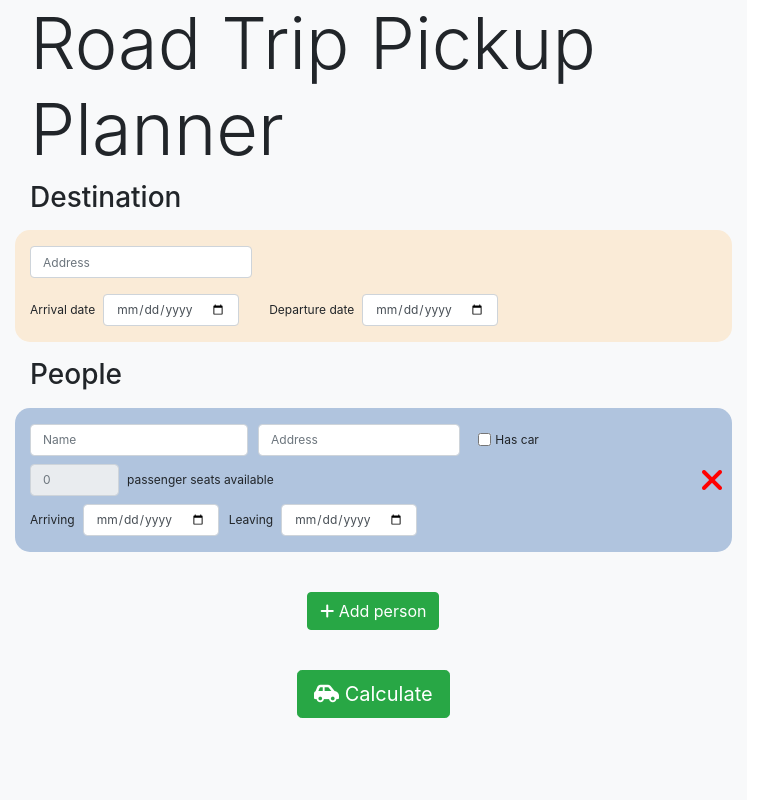
After one commit to CameronStollery/road-trip-planner, a Python web app: template templates/index.html in a window 1280 px wide. The commit adds this page. Shown: the whole page, without its empty margins (0-780 px from the left). Run offline with Jinja, Linux system fonts and the light colour scheme; the template is opened without the code that fills it, so the values that code supplies are empty; a map, chart or similar area stays blank; some libraries are stand-ins or nearby versions.

Commit message:
Complete initial UI, change folder structure

```diff
--- /dev/null
+++ b/static/script.js
@@ -0,0 +1,78 @@
+// Initialise Google Maps map
+var mapScript = document.createElement('script');
+mapScript.src = 'https://maps.googleapis.com/maps/api/js?key=AIzaSyAZqd560N7fjqbqMCLhk-uDZOpX29xsYDQ&callback=initMap';
+mapScript.defer = true;
+
+window.initMap = function() {
+    map = new google.maps.Map(document.getElementById('map'), {
+        center: {lat: -37.8136, lng: 144.9631},
+        zoom: 10
+      });
+};
+
+document.head.appendChild(script);
+
+// Initialise Google Maps drawing library
+
+
+$('#people').on('click', '.delete', function() {
+  var person = $(this).parent().parent();
+  person.slideUp(200, function() {
+    person.remove();
+  });
+});
+
+$('#people').on('click', 'input.hasCar', function() {
+  var passengers = $(this).parent().next().find('input');
+  passengers.prop('disabled', !passengers.prop('disabled'));
+});
+
+var numPeople = 1;
+
+function personHtml(n) {
+  return `
+    <div class="row input-row person py-2 px-0 my-3" id="person-${n}"> \
+      <div class="col-11"> \
+          <div class="form-row"> \
+              <div class="col-md-auto"> \
+                  <label class="sr-only" for="name-${n}">Name</label> \
+                  <input type="text" class="form-control my-2 mr-sm-0" id="name-${n}" placeholder="Name"> \
+              </div> \
+              <div class="col-md-4"> \
+                  <label class="sr-only" for="addr-${n}">Address</label> \
+                  <input type="text" class="form-control my-2 mr-sm-0" id="addr-${n}" placeholder="Address">   \
+              </div> \
+              <div class="col-md-auto form-inline ml-2"> \
+                    <input class="form-check-input hasCar" type="checkbox" id="hasCar-${n}"> \
+                    <label class="form-check-label hasCar" for="hasCar-${n}">Has car</label> \
+                  </div> \
+              <div class="col-md-auto form-inline"> \
+                  <input type="number" min="0" max="50" class="form-control mr-2" id="passengers-${n}" placeholder="0" disabled> \
+                  <label class="" for="passengers-${n}">passenger seats available</label> \
+              </div> \
+          </div> \
+          <div class="form-row"> \
+              <div class="col-md-auto form-inline"> \
+                  <label class="mr-2 mb-0" for="pickup-${n}">Arriving</label> \
+                  <input type="date" class="form-control my-2 mr-sm-0" id="pickup-${n}" placeholder="Pick-up date">     \
+              </div> \
+              <div class="col-md-auto form-inline"> \
+                  <label class="mr-2 mb-0" for="dropoff-${n}">Leaving</label> \
+                  <input type="date" class="form-control my-2 mr-sm-0" id="dropoff-${n}" placeholder="Drop-off date">   \
+              </div> \
+          </div> \
+      </div> \
+      <div class="col-1 d-flex"> \
+          <button type="button" class="btn d-flex align-self-center delete"> \
+              <i class="fas fa-times"></i> \
+          </button> \
+      </div> \
+    </div>
+  `
+};
+
+$('#addPerson').click(function() {
+  numPeople += 1;
+  $('#addPersonRow').before(personHtml(numPeople));
+  $(`#person-${numPeople}`).hide().slideDown(200);
+});
--- a/style.css
+++ b/static/style.css
@@ -30,3 +30,7 @@ body {
 .constraint {
     background-color: lightcoral;
 }
+
+.hasCar:hover {
+    cursor: pointer;
+}
--- /dev/null
+++ b/templates/index.html
@@ -0,0 +1,119 @@
+<!DOCTYPE html>
+<html lang="en">
+    <head>
+        <meta charset="utf-8">
+        <meta name="viewport" content="width=device-width, initial-scale=1, maximum-scale=1,user-scalable=no, shrink-to-fit=no">
+
+        <!-- Polyfill script -->
+        <script src="https://polyfill.io/v3/polyfill.min.js?features=default"></script>
+
+        <!-- Bootstrap, jQuery and Font Awesome scripts and stylesheets -->
+        <link rel="stylesheet" href="https://stackpath.bootstrapcdn.com/bootstrap/4.5.0/css/bootstrap.min.css" integrity="sha384-9aIt2nRpC12Uk9gS9baDl411NQApFmC26EwAOH8WgZl5MYYxFfc+NcPb1dKGj7Sk" crossorigin="anonymous">
+        <script src="https://code.jquery.com/jquery-3.5.1.min.js" integrity="sha256-9/aliU8dGd2tb6OSsuzixeV4y/faTqgFtohetphbbj0=" crossorigin="anonymous"></script>
+        <script src="https://cdn.jsdelivr.net/npm/popper.js@1.16.0/dist/umd/popper.min.js" integrity="sha384-Q6E9RHvbIyZFJoft+2mJbHaEWldlvI9IOYy5n3zV9zzTtmI3UksdQRVvoxMfooAo" crossorigin="anonymous"></script>
+        <script src="https://stackpath.bootstrapcdn.com/bootstrap/4.5.0/js/bootstrap.min.js" integrity="sha384-OgVRvuATP1z7JjHLkuOU7Xw704+h835Lr+6QL9UvYjZE3Ipu6Tp75j7Bh/kR0JKI" crossorigin="anonymous"></script>
+        <script src="https://kit.fontawesome.com/9b7acfcafe.js" crossorigin="anonymous"></script>
+
+        <link rel="stylesheet" href="../static/style.css">
+        <script defer src="../static/script.js"></script>
+
+        <title>Road Trip Pickup Planner</title>
+    </head>
+    <body>
+        <div class="container-fluid">
+            <div class="row">
+                <div id="details" class="col-lg-7 bg-light vh-100">
+                    <div class="container-lg">
+                        <h1 class="display-3">Road Trip Pickup Planner</h1>
+                        <form action="results.html" method="get">
+                            <div id="destination">
+                                <h3>Destination</h3>
+                                <div class="row input-row destination py-2 px-0 my-3">
+                                    <div class="col-12">
+                                        <div class="form-row">
+                                            <div class="col-md-4">
+                                                <label class="sr-only" for="addr-dest">Address</label>
+                                                <input type="text" class="form-control my-2 mr-sm-0" id="addr-dest" placeholder="Address">
+                                            </div>
+                                            <div class="col-md-auto">
+                                                <div class="row">
+                                                    <div class="col-md-auto form-inline">
+                                                        <label class="mr-2 mb-0" for="pickup-dest">Arrival date</label>
+                                                        <input type="date" class="form-control my-2 mr-sm-0" id="pickup-dest" placeholder="Pick-up date">
+                                                    </div>
+                                                    <div class="col-md-auto form-inline">
+                                                        <label class="mr-2 mb-0" for="dropoff-dest">Departure date</label>
+                                                        <input type="date" class="form-control my-2 mr-sm-0" id="dropoff-dest" placeholder="Drop-off date">
+                                                    </div>
+                                                </div>
+                                            </div>
+                                        </div>
+                                    </div>
+                                </div>
+                            </div>
+                            <div id="people">
+                                <h3>People</h3>
+                                <div class="row input-row person py-2 px-0 my-3" id="person-1">
+                                    <div class="col-11">
+                                        <div class="form-row">
+                                            <div class="col-md-auto">
+                                                <label class="sr-only" for="name-1">Name</label>
+                                                <input type="text" class="form-control my-2 mr-sm-0" id="name-1" placeholder="Name">
+                                            </div>
+                                            <div class="col-md-4">
+                                                <label class="sr-only" for="addr-1">Address</label>
+                                                <input type="text" class="form-control my-2 mr-sm-0" id="addr-1" placeholder="Address">
+                                            </div>
+                                            <div class="col-md-auto form-inline ml-2">
+                                                  <input class="form-check-input hasCar" type="checkbox" id="hasCar-1">
+                                                  <label class="form-check-label hasCar" for="hasCar-1">Has car</label>
+                                                </div>
+                                            <div class="col-md-auto form-inline">
+                                                <input type="number" min="0" max="50" class="form-control mr-2" id="passengers-1" placeholder="0" disabled>
+                                                <label class="" for="passengers-1">passenger seats available</label>
+                                            </div>
+                                        </div>
+                                        <div class="form-row">
+                                            <div class="col-md-auto form-inline">
+                                                <label class="mr-2 mb-0" for="pickup-1">Arriving</label>
+                                                <input type="date" class="form-control my-2 mr-sm-0" id="pickup-1" placeholder="Pick-up date">
+                                            </div>
+                                            <div class="col-md-auto form-inline">
+                                                <label class="mr-2 mb-0" for="dropoff-1">Leaving</label>
+                                                <input type="date" class="form-control my-2 mr-sm-0" id="dropoff-1" placeholder="Drop-off date">
+                                            </div>
+                                        </div>
+                                    </div>
+                                    <div class="col-1 d-flex">
+                                        <button type="button" class="btn d-flex align-self-center delete">
+                                            <i class="fas fa-times"></i>
+                                        </button>
+                                    </div>
+                                </div>
+                                <div class="row" id="addPersonRow">
+                                    <button type="button" id="addPerson" class="btn btn-success my-4 mx-auto">
+                                        <i class="fas fa-plus"></i>  Add person
+                                    </button>
+                                </div>
+                            </div>
+                            <!-- <div id="constraints">
+                                <h3>Constraints</h3>
+                                <div class="row">
+                                    <button type="button" id="addConstraint" class="btn btn-success my-4 mx-auto">
+                                        <i class="fas fa-plus"></i>  Add constraint
+                                    </button>
+                                </div>
+                            </div> -->
+                            <div class="row">
+                                <button type="submit" id="submit" class="btn btn-lg btn-success my-3 mx-auto">
+                                    <i class="fas fa-car-side"></i>  Calculate
+                                </button>
+                            </div>
+                        </form>
+                    </div>
+                </div>
+                <div id="map" class="col-lg-5 vh-100"></div>
+            </div>
+        </div>
+    </body>
+</html>
```
Also changed, not shown: index.html (deleted, +0 -109 lines), script.js (deleted, +0 -17 lines).
